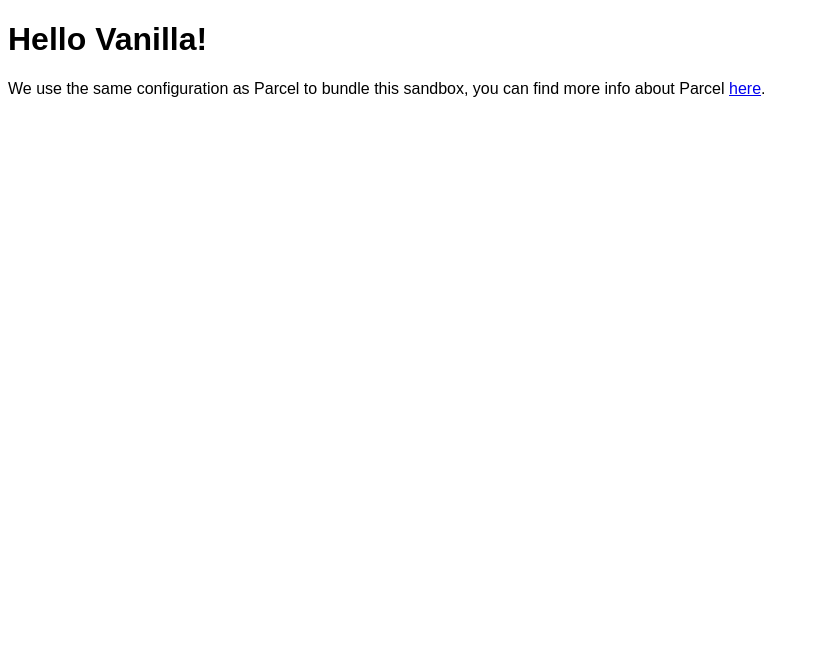
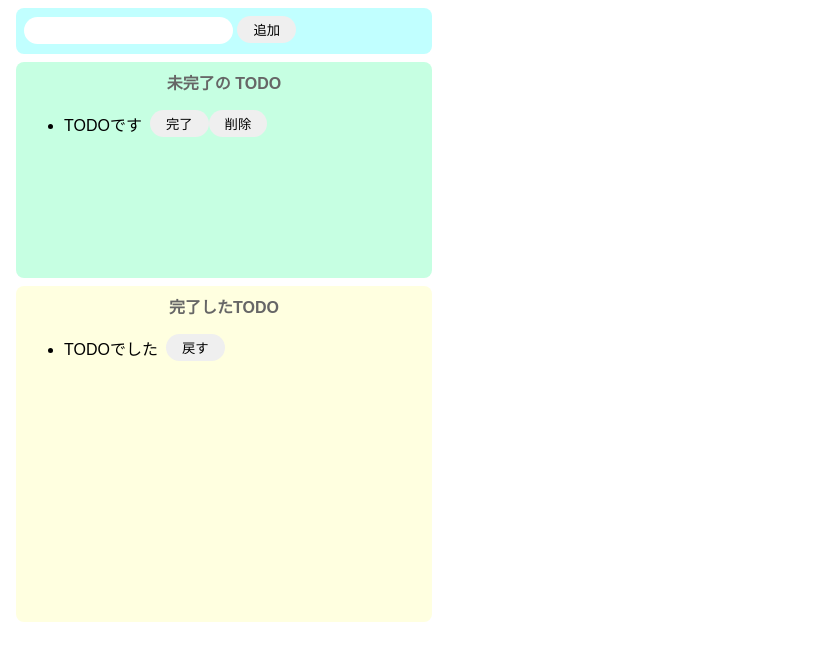
Before and after one commit to akiju/studying_react001, a website built with Parcel: page index.html in a window 1280 px wide. Shown: the whole page, without its empty margins (0-819 px from the left). Built offline with nearby package versions, Linux system fonts and the light colour scheme.

Commit message:
サンプル　Step001まで TODOリストの追加まで

```diff
--- a/index.html
+++ b/index.html
@@ -1,16 +1,34 @@
 <!DOCTYPE html>
 <html>
+  <head>
+    <title>TODO Test</title>
+    <meta charset="UTF-8" />
+  </head>
 
-<head>
-	<title>Parcel Sandbox</title>
-	<meta charset="UTF-8" />
-</head>
-
-<body>
-	<div id="app"></div>
-
-	<script src="src/index.js">
-	</script>
-</body>
-
+  <body>
+    <div class="input-area">
+      <input id="add-text" placehokder="TODOを入力" />
+      <button id="add-button">追加</button>
+    </div>
+    <div class="incomplete-area">
+      <p class="title">未完了の TODO</p>
+      <ul id="incomplete-list">
+        <div class="list-row">
+          <li>TODOです</li>
+          <button>完了</button>
+          <button>削除</button>
+        </div>
+      </ul>
+    </div>
+    <div class="complete-area">
+      <p class="title">完了したTODO</p>
+      <ul>
+        <div class="list-row">
+          <li>TODOでした</li>
+          <button>戻す</button>
+        </div>
+      </ul>
+    </div>
+    <script src="src/index.js"></script>
+  </body>
 </html>
--- a/src/index.js
+++ b/src/index.js
@@ -1,10 +1,23 @@
 import "./styles.css";
 
-document.getElementById("app").innerHTML = `
-<h1>Hello Vanilla!</h1>
-<div>
-  We use the same configuration as Parcel to bundle this sandbox, you can find more
-  info about Parcel
-  <a href="https://parceljs.org" target="_blank" rel="noopener noreferrer">here</a>.
-</div>
-`;
+const onClickAdd = () => {
+  //テキストボックスの値を取得し、初期化する
+  const inputtext = document.getElementById("add-text").value;
+  document.getElementById("add-text").value = "";
+
+  //div 生成
+  const div = document.createElement("div");
+  div.className = "list-row";
+  //li 生成
+  const li = document.createElement("li");
+  li.innerText = inputtext;
+  //divの子要素にli等を入れる
+  div.appendChild(li);
+
+  //未完成リストに追加
+  document.getElementById("incomplete-list").appendChild(div);
+};
+
+document.getElementById("add-button").addEventListener("click", function () {
+  return onClickAdd();
+});
--- a/src/styles.css
+++ b/src/styles.css
@@ -1,3 +1,60 @@
 body {
   font-family: sans-serif;
 }
+
+input {
+  border-radius: 16px;
+  border: none;
+  padding: 6px 16px;
+}
+button {
+  border-radius: 16px;
+  border: none;
+  padding: 4px 16px;
+}
+button:hover {
+  background-color: #ff7fff;
+  color: #fff;
+  cursor: pointer;
+}
+
+.input-area {
+  background-color: #c1ffff;
+  width: 400px;
+  height: 30px;
+  padding: 8px;
+  margin: 8px;
+  border-radius: 8px;
+}
+.incomplete-area {
+  background-color: #c6ffe2;
+  width: 400px;
+  height: 200px;
+  padding: 8px;
+  margin: 8px;
+  border-radius: 8px;
+}
+.complete-area {
+  background-color: #ffffe0;
+  width: 400px;
+  height: 320px;
+  padding: 8px;
+  margin: 8px;
+  border-radius: 8px;
+}
+.title {
+  text-align: center;
+  margin-top: 0;
+  font-weight: bold;
+  color: #666;
+}
+
+.list-row {
+  display: flex;
+  align-items: center;
+  padding-bottom: 4px;
+}
+
+li {
+  margin-right: 8px;
+}
```
